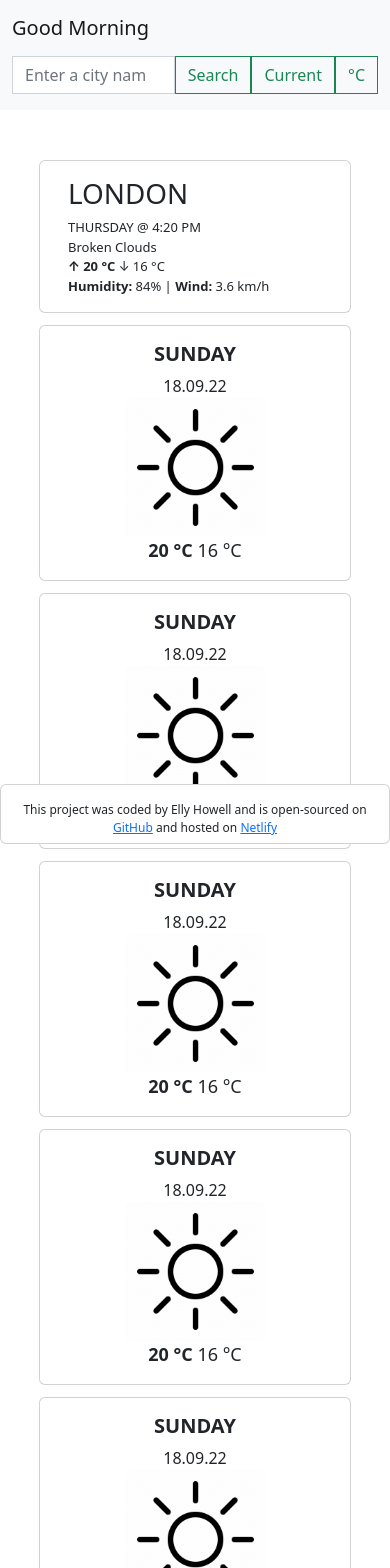
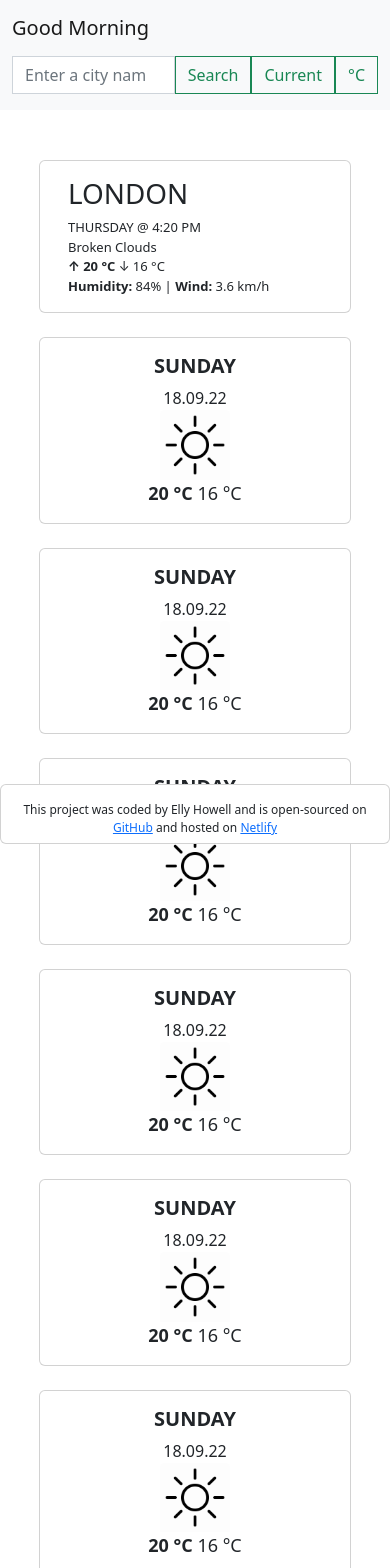
Before and after one commit to EllyHowell/weather-app-react, a React (Create React App) app: page / in a window 390 px wide. Shown: the top 1568 px of the page. Built offline with nearby package versions, Linux system fonts and the light colour scheme.

Commit message:
Add reactive styling for forecast

```diff
--- a/src/App.css
+++ b/src/App.css
@@ -7,8 +7,8 @@
   width: 80%;
 }
 
-/* Anything smaller than a 'extra small' screen size */
-@media (max-width: 458px) {
+/* Anything smaller than a 'small' screen size */
+@media (max-width: 567px) {
   #Main {
     margin: 50px auto 100px auto;
   }
--- a/src/App.js
+++ b/src/App.js
@@ -7,7 +7,8 @@ import Footer from "./elements/Footer";
 import "./elements/styles/Day.css";
 import Day from "./elements/Day";
 import Today from "./elements/Today";
-import { CardGroup } from "react-bootstrap";
+import Col from "react-bootstrap/Col";
+import Row from "react-bootstrap/Row";
 
 function App() {
   return (
@@ -15,13 +16,14 @@ function App() {
       <Header />
       <div id="Main">
         <Today />
-        <CardGroup id="forecast">
-          <Day />
-          <Day />
-          <Day />
-          <Day />
-          <Day />
-        </CardGroup>
+
+        <Row id="forecast" xs={1} sm={3} xl={6} className="g-4">
+          {Array.from({ length: 6 }).map((_, idx) => (
+            <Col>
+              <Day />
+            </Col>
+          ))}
+        </Row>
       </div>
       <Footer />
     </div>
--- a/src/elements/styles/Day.css
+++ b/src/elements/styles/Day.css
@@ -9,7 +9,7 @@
   width: 50%;
 }
 #today {
-  margin: 50px auto;
+  margin: 50px auto 24px auto;
 }
 .container {
   display: inline-flex;
@@ -81,6 +81,18 @@ img {
   .text {
     font-size: small;
   }
+
+  .text {
+    padding: 0px;
+  }
+
+  #today_icon {
+    padding-right: 20px;
+  }
+
+  .card-img-top {
+    width: 25%;
+  }
 }
 
 /* Anything smaller than a 'extra small' screen size */
@@ -88,12 +100,4 @@ img {
   .image {
     display: none;
   }
-
-  .text {
-    padding: 0px;
-  }
-
-  #today {
-    margin: 50px auto 12px auto;
-  }
 }
```
